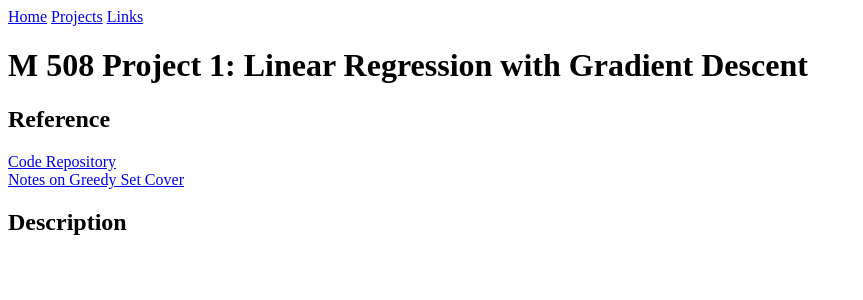
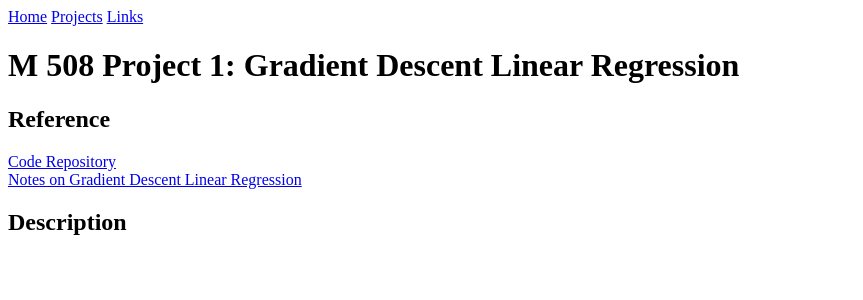
Before and after one commit to CategorIAN/categorian.github.io, a Jekyll site: the page built from projects/msu/m_508/linear_regression.md, in a window 1280 px wide. Shown: the top 300 px of the page, without its empty margins (0-863 px from the left). Built offline with Jekyll 4.4.1, drawn with Linux system fonts in a browser that asks for light colours.

Commit message:
Update linear_regression.md

```diff
--- a/projects/msu/m_508/linear_regression.md
+++ b/projects/msu/m_508/linear_regression.md
@@ -1,5 +1,5 @@
 ---
-title: "M 508 Project 1: Linear Regression with Gradient Descent"
+title: "M 508 Project 1: Gradient Descent Linear Regression"
 layout: default
 ---
 <h1>{{page.title}}</h1>
@@ -7,6 +7,6 @@ layout: default
 <h2>Reference</h2>
 
 <a href = "https://github.com/CategorIAN/M508_HW1">Code Repository</a>\
-[Notes on Greedy Set Cover](https://categorian.github.io/pdfs/Notes on Greedy Set Cover.pdf)
+[Notes on Gradient Descent Linear Regression](https://categorian.github.io/pdfs/Notes on Greedy Set Cover.pdf)
 
 <h2>Description</h2>
```
